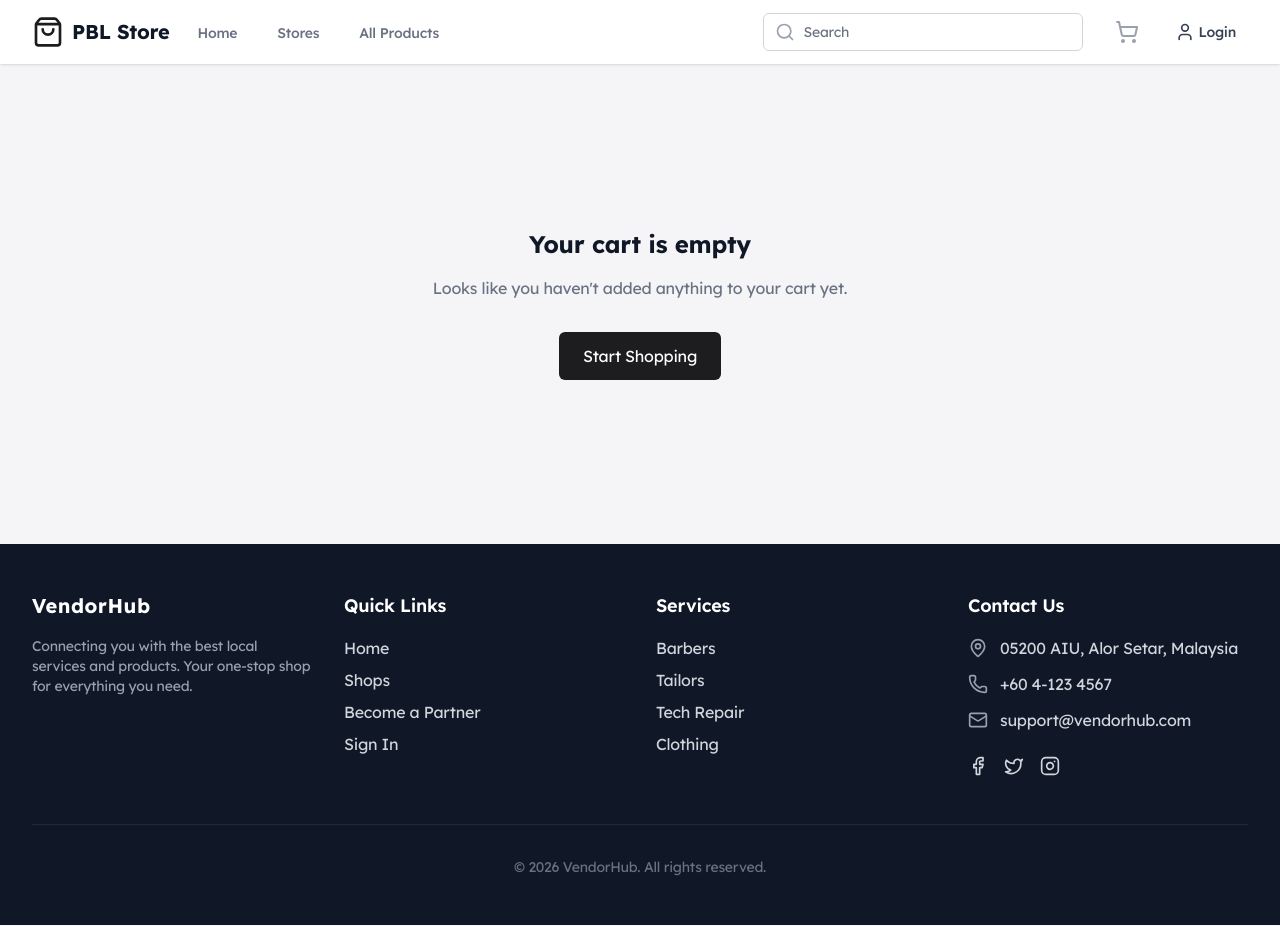
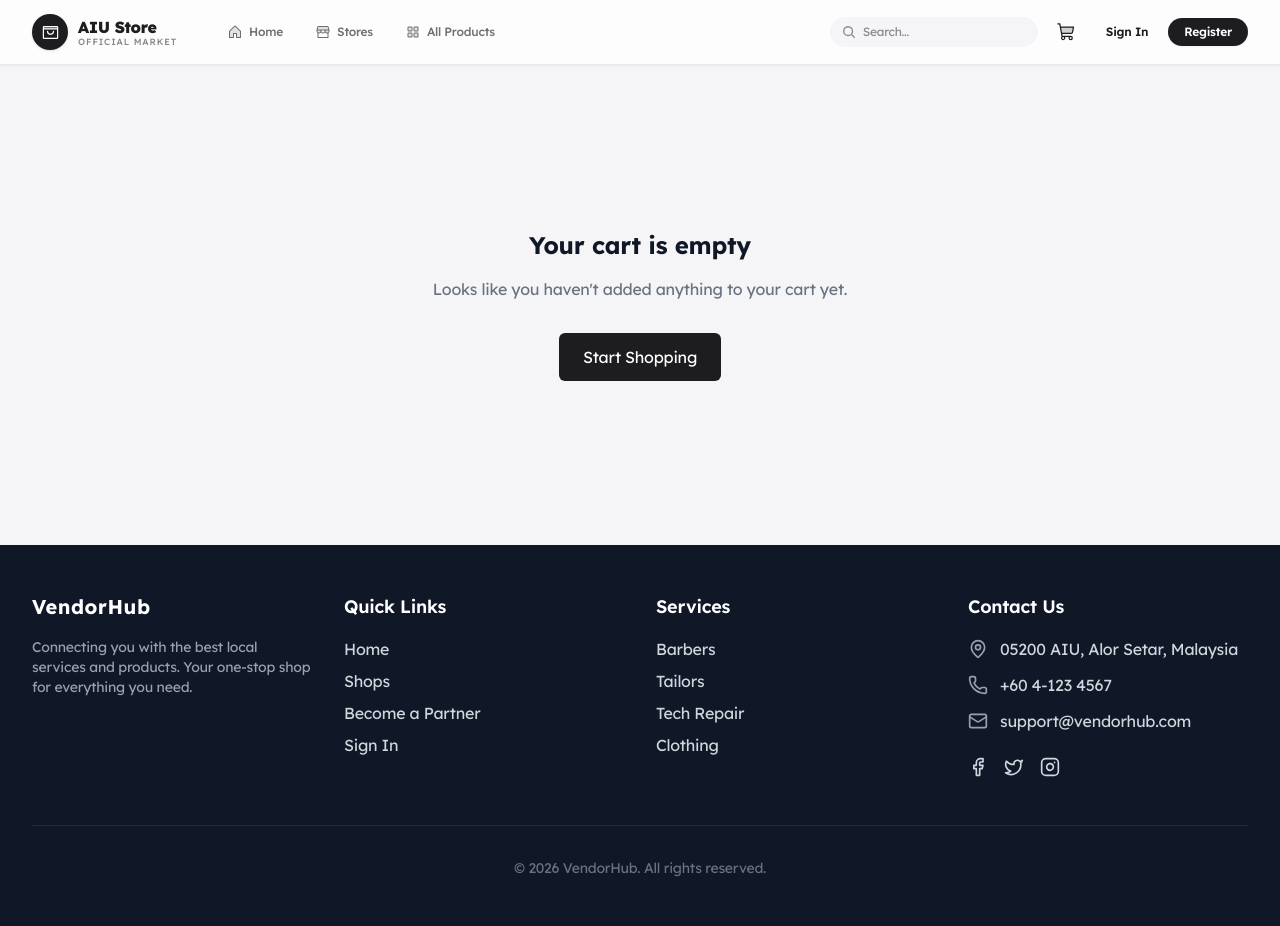
Before and after one commit to Mahiamk/PBL, a React (Vite) app in the folder frontend/: page /cart in a window 1280 px wide. Built offline with nearby package versions, Linux system fonts and the light colour scheme; no server answers.

Commit message:
feat(ui): update Navbar with Apple glassmorphism styling and navigation links

```diff
--- a/frontend/src/components/Navbar.jsx
+++ b/frontend/src/components/Navbar.jsx
@@ -1,21 +1,29 @@
 import React, { useState } from 'react';
-import { BrowserRouter as Router, Routes, Route, Link, useNavigate, useLocation } from 'react-router-dom';
+import { Link, useNavigate, useLocation } from 'react-router-dom';
 import { useAuth } from '../context/AuthContext';
 import { useCart } from '../context/CartContext';
-import { ShoppingBag, ShoppingCart, User, LogOut, Search, Menu, X } from 'lucide-react';
-
+import {
+  ShoppingBagOpen,
+  ShoppingCart,
+  UserCircle,
+  SignOut,
+  MagnifyingGlass,
+  List,
+  X,
+  Storefront,
+  SquaresFour,
+  House,
+} from '@phosphor-icons/react';
 
 const NavBar = () => {
   const { user, logout } = useAuth();
   const { cartCount, openCart } = useCart();
   const navigate = useNavigate();
+  const location = useLocation();
   const [searchQuery, setSearchQuery] = useState('');
   const [isMenuOpen, setIsMenuOpen] = useState(false);
 
-
-
-
-const handleSearch = (e) => {
+  const handleSearch = (e) => {
     e.preventDefault();
     if (searchQuery.trim()) {
       navigate(`/shop?q=${encodeURIComponent(searchQuery)}`);
@@ -24,140 +32,248 @@ const handleSearch = (e) => {
     }
   };
 
+  const isActive = (path) => {
+    if (path === '/') return location.pathname === '/';
+    return location.pathname.startsWith(path);
+  };
+
   return (
-    <nav className="bg-white shadow-sm sticky top-0 z-50">
+    <nav className="sticky top-0 z-50 backdrop-blur-xl bg-white/80 border-b border-[#e8e8ed] shadow-xs transition-all duration-300">
       <div className="max-w-7xl mx-auto px-4 sm:px-6 lg:px-8">
-        <div className="flex justify-between h-16">
-          <div className="flex items-center">
+        <div className="flex items-center justify-between h-16">
+          {/* Logo & Mobile Menu Button */}
+          <div className="flex items-center space-x-3">
             <button
               onClick={() => setIsMenuOpen(!isMenuOpen)}
-              className="inline-flex items-center justify-center p-2 rounded-md text-gray-400 hover:text-gray-500 hover:bg-gray-100 focus:outline-none focus:ring-2 focus:ring-inset focus:ring-primary md:hidden mr-2 transition-transform duration-200 active:scale-95"
+              className="inline-flex items-center justify-center p-2 rounded-full text-[#6e6e73] hover:text-[#1d1d1f] hover:bg-[#f5edf0] focus:outline-none transition-all duration-200 md:hidden active:scale-95"
+              aria-label="Toggle Navigation Menu"
             >
-              <div className="relative w-6 h-6">
-                <Menu
-                  className={`absolute inset-0 w-6 h-6 transition-all duration-300 transform ${
-                    isMenuOpen ? 'opacity-0 rotate-90 scale-0' : 'opacity-100 rotate-0 scale-100'
-                  }`}
-                />
-                <X
-                  className={`absolute inset-0 w-6 h-6 transition-all duration-300 transform ${
-                    isMenuOpen ? 'opacity-100 rotate-0 scale-100' : 'opacity-0 -rotate-90 scale-0'
-                  }`}
-                />
+              {isMenuOpen ? (
+                <X size={22} weight="bold" className="text-[#1d1d1f]" />
+              ) : (
+                <List size={22} weight="bold" className="text-[#1d1d1f]" />
+              )}
+            </button>
+
+            <Link to="/" className="flex items-center space-x-2.5 group">
+              <div className="w-9 h-9 rounded-full bg-[#1d1d1f] text-white flex items-center justify-center shadow-sm group-hover:scale-105 transition-transform duration-200">
+                <ShoppingBagOpen size={19} weight="duotone" />
               </div>
-            </button>
-            <Link to="/" className="flex-shrink-0 flex items-center">
-              <ShoppingBag className="h-8 w-8 text-primary" />
-              <span className="ml-2 text-xl font-bold text-gray-900 hidden sm:block">PBL Store</span>
+              <div className="flex flex-col">
+                <span className="text-base font-extrabold tracking-tight text-[#1d1d1f]">
+                  AIU Store
+                </span>
+                <span className="text-[9px] font-medium uppercase tracking-widest text-[#86868b] -mt-1 hidden sm:block">
+                  Official Market
+                </span>
+              </div>
             </Link>
-            <div className="hidden md:ml-6 md:flex md:space-x-8">
-              <Link to="/" className="border-transparent text-gray-500 hover:border-gray-300 hover:text-gray-700 inline-flex items-center px-1 pt-1 border-b-2 text-sm font-medium">
-                Home
+
+            {/* Desktop Navigation Links */}
+            <div className="hidden md:flex items-center space-x-1 ml-6">
+              <Link
+                to="/"
+                className={`flex items-center space-x-1.5 px-3.5 py-1.5 rounded-full text-xs font-medium transition-all duration-200 ${
+                  isActive('/')
+                    ? 'bg-[#f5edf0] text-[#1d1d1f] font-semibold'
+                    : 'text-[#6e6e73] hover:text-[#1d1d1f] hover:bg-[#f5f5f7]'
+                }`}
+              >
+                <House size={16} weight="duotone" />
+                <span>Home</span>
               </Link>
-              <Link to="/shops" className="border-transparent text-gray-500 hover:border-gray-300 hover:text-gray-700 inline-flex items-center px-1 pt-1 border-b-2 text-sm font-medium">
-                Stores
+              <Link
+                to="/shops"
+                className={`flex items-center space-x-1.5 px-3.5 py-1.5 rounded-full text-xs font-medium transition-all duration-200 ${
+                  isActive('/shops')
+                    ? 'bg-[#f5edf0] text-[#1d1d1f] font-semibold'
+                    : 'text-[#6e6e73] hover:text-[#1d1d1f] hover:bg-[#f5f5f7]'
+                }`}
+              >
+                <Storefront size={16} weight="duotone" />
+                <span>Stores</span>
               </Link>
-              <Link to="/shop" className="border-transparent text-gray-500 hover:border-gray-300 hover:text-gray-700 inline-flex items-center px-1 pt-1 border-b-2 text-sm font-medium">
-                All Products
+              <Link
+                to="/shop"
+                className={`flex items-center space-x-1.5 px-3.5 py-1.5 rounded-full text-xs font-medium transition-all duration-200 ${
+                  isActive('/shop')
+                    ? 'bg-[#f5edf0] text-[#1d1d1f] font-semibold'
+                    : 'text-[#6e6e73] hover:text-[#1d1d1f] hover:bg-[#f5f5f7]'
+                }`}
+              >
+                <SquaresFour size={16} weight="duotone" />
+                <span>All Products</span>
               </Link>
-              {user && user.role === 'customer' && (
-                <Link to="/customer" className="border-transparent text-gray-500 hover:border-gray-300 hover:text-gray-700 inline-flex items-center px-1 pt-1 border-b-2 text-sm font-medium">
-                  Dashboard
-                </Link>
-              )}
             </div>
           </div>
 
-          <div className="flex-1 flex items-center justify-center px-2 lg:ml-6 lg:justify-end">
-            <div className="max-w-lg w-full lg:max-w-xs">
-              <label htmlFor="search" className="sr-only">Search</label>
-              <div className="relative">
-                <div className="absolute inset-y-0 left-0 pl-3 flex items-center pointer-events-none">
-                  <Search className="h-5 w-5 text-gray-400" />
-                </div>
-                <form onSubmit={handleSearch}>
+          {/* Right Action Area: Compact Search, Cart, Dashboard & Profile */}
+          <div className="flex items-center space-x-1.5 sm:space-x-2.5">
+            {/* Compact Search Bar */}
+            <div className="hidden md:flex items-center w-40 lg:w-52">
+              <form onSubmit={handleSearch} className="w-full relative">
+                <div className="relative flex items-center">
+                  <MagnifyingGlass
+                    size={14}
+                    weight="bold"
+                    className="absolute left-3 text-[#86868b] pointer-events-none"
+                  />
                   <input
-                    id="search"
-                    name="search"
-                    className="block w-full pl-10 pr-3 py-2 border border-gray-300 rounded-md leading-5 bg-white placeholder-gray-500 focus:outline-none focus:placeholder-gray-400 focus:ring-1 focus:ring-primary focus:border-primary sm:text-sm"
-                    placeholder="Search"
                     type="search"
                     value={searchQuery}
                     onChange={(e) => setSearchQuery(e.target.value)}
+                    placeholder="Search..."
+                    className="w-full pl-8 pr-3 py-1.5 text-xs bg-[#f5f5f7] hover:bg-[#f0eaed] focus:bg-white text-[#1d1d1f] placeholder:text-[#86868b] rounded-full border border-transparent focus:border-[#dfd5da] focus:ring-2 focus:ring-[#1d1d1f]/5 outline-none transition-all duration-200"
                   />
-                </form>
-              </div>
+                </div>
+              </form>
             </div>
-          </div>
 
-          <div className="flex items-center space-x-4 ml-4">
-            <button onClick={openCart} className="p-2 rounded-full text-gray-400 hover:text-gray-500 relative">
-              <ShoppingCart className="h-6 w-6" />
+            {/* Cart Button */}
+            <button
+              onClick={openCart}
+              className="relative p-2 rounded-full text-[#1d1d1f] hover:bg-[#f5edf0] transition-all duration-200 active:scale-95"
+              aria-label="Shopping Cart"
+              title="Shopping Cart"
+            >
+              <ShoppingCart size={20} weight="duotone" />
               {cartCount > 0 && (
-                <span className="absolute top-0 right-0 inline-flex items-center justify-center px-2 py-1 text-xs font-bold leading-none text-white transform translate-x-1/4 -translate-y-1/4 bg-red-600 rounded-full">
+                <span className="absolute -top-0.5 -right-0.5 inline-flex items-center justify-center min-w-[18px] h-4.5 px-1 text-[10px] font-bold leading-none text-white bg-[#8e6e7d] rounded-full shadow-xs">
                   {cartCount}
                 </span>
               )}
             </button>
 
+            {/* Dashboard Link on Right Side */}
+            {user && (
+              <Link
+                to={user.role === 'admin' ? '/admin' : user.role === 'vendor' ? '/vendor' : '/customer'}
+                className={`hidden sm:flex items-center space-x-1.5 px-3 py-1.5 rounded-full text-xs font-medium transition-all duration-200 ${
+                  isActive('/customer') || isActive('/vendor') || isActive('/admin')
+                    ? 'bg-[#f5edf0] text-[#1d1d1f] font-semibold'
+                    : 'text-[#6e6e73] hover:text-[#1d1d1f] hover:bg-[#f5f5f7] border border-[#e8e8ed]'
+                }`}
+              >
+                <SquaresFour size={15} weight="duotone" className="text-[#8e6e7d]" />
+                <span>Dashboard</span>
+              </Link>
+            )}
+
             {user ? (
-              <div className="flex items-center space-x-2">
+              <div className="flex items-center space-x-1 sm:space-x-1.5 pl-1 sm:pl-2 border-l border-[#e8e8ed]">
                 <Link
                   to={user.role === 'admin' ? '/admin' : user.role === 'vendor' ? '/vendor' : '/customer'}
-                  className="p-2 rounded-full text-gray-400 hover:text-gray-500"
-                  title="Profile"
+                  className="flex items-center space-x-1.5 px-2 py-1.5 rounded-full text-[#1d1d1f] hover:bg-[#f5edf0] transition-all duration-200"
+                  title="My Account"
                 >
-                  <User className="h-6 w-6" />
+                  <UserCircle size={22} weight="duotone" className="text-[#8e6e7d]" />
+                  <span className="text-xs font-medium hidden md:inline">
+                    {user.first_name || 'Account'}
+                  </span>
                 </Link>
-                <button onClick={logout} className="p-2 rounded-full text-gray-400 hover:text-gray-500" title="Sign Out">
-                  <LogOut className="h-6 w-6" />
+                <button
+                  onClick={logout}
+                  className="p-1.5 text-[#86868b] hover:text-[#1d1d1f] hover:bg-[#f5f5f7] rounded-full transition-colors"
+                  title="Sign Out"
+                >
+                  <SignOut size={18} />
                 </button>
               </div>
             ) : (
-              <Link to="/login" className="flex items-center space-x-1 px-3 py-2 rounded-md text-sm font-medium text-gray-700 hover:text-primary hover:bg-gray-50 transition-colors">
-                <User className="h-5 w-5" />
-                <span>Login</span>
-              </Link>
+              <div className="flex items-center space-x-2">
+                <Link
+                  to="/login"
+                  className="text-xs font-semibold px-3 py-1.5 text-[#1d1d1f] hover:text-black transition-colors"
+                >
+                  Sign In
+                </Link>
+                <Link
+                  to="/select-user-type"
+                  className="text-xs font-semibold px-4 py-1.5 bg-[#1d1d1f] hover:bg-[#333336] text-white rounded-full transition-all shadow-xs"
+                >
+                  Register
+                </Link>
+              </div>
             )}
           </div>
         </div>
       </div>
 
-      {/* Mobile menu with transition */}
+      {/* Mobile Menu */}
       <div
-        className={`md:hidden transition-all duration-300 ease-in-out overflow-hidden ${
-          isMenuOpen ? 'max-h-64 opacity-100' : 'max-h-0 opacity-0'
+        className={`md:hidden overflow-hidden transition-all duration-300 ${
+          isMenuOpen ? 'max-h-96 border-b border-[#e8e8ed] bg-white' : 'max-h-0'
         }`}
       >
-        <div className="pt-2 pb-3 space-y-1 bg-white shadow-lg rounded-b-lg mx-4 mb-4 border border-t-0 border-gray-100">
+        <div className="px-4 pt-2 pb-6 space-y-2">
+          {/* Mobile Search */}
+          <form onSubmit={handleSearch} className="mb-4">
+            <div className="relative">
+              <MagnifyingGlass
+                size={16}
+                className="absolute left-3.5 top-1/2 -translate-y-1/2 text-[#86868b]"
+              />
+              <input
+                type="text"
+                placeholder="Search products & services..."
+                value={searchQuery}
+                onChange={(e) => setSearchQuery(e.target.value)}
+                className="w-full pl-9 pr-4 py-2 bg-[#f5f5f7] text-xs text-[#1d1d1f] placeholder:text-[#86868b] rounded-full outline-none"
+              />
+            </div>
+          </form>
+
           <Link
             to="/"
             onClick={() => setIsMenuOpen(false)}
-            className="block pl-3 pr-4 py-3 border-l-4 border-transparent text-base font-medium text-gray-600 hover:bg-gray-50 hover:border-primary hover:text-primary transition-colors"
+            className={`flex items-center space-x-3 px-4 py-2.5 rounded-2xl text-xs font-medium transition-all ${
+              isActive('/')
+                ? 'bg-[#f5edf0] text-[#1d1d1f] font-semibold'
+                : 'text-[#6e6e73] hover:bg-[#f5f5f7]'
+            }`}
           >
-            Home
+            <House size={18} weight="duotone" />
+            <span>Home</span>
           </Link>
+
+          <Link
+            to="/shop"
+            onClick={() => setIsMenuOpen(false)}
+            className={`flex items-center space-x-3 px-4 py-2.5 rounded-2xl text-xs font-medium transition-all ${
+              isActive('/shop')
+                ? 'bg-[#f5edf0] text-[#1d1d1f] font-semibold'
+                : 'text-[#6e6e73] hover:bg-[#f5f5f7]'
+            }`}
+          >
+            <ShoppingBagOpen size={18} weight="duotone" />
+            <span>All Products</span>
+          </Link>
+
           <Link
             to="/shops"
             onClick={() => setIsMenuOpen(false)}
-            className="block pl-3 pr-4 py-3 border-l-4 border-transparent text-base font-medium text-gray-600 hover:bg-gray-50 hover:border-primary hover:text-primary transition-colors"
+            className={`flex items-center space-x-3 px-4 py-2.5 rounded-2xl text-xs font-medium transition-all ${
+              isActive('/shops')
+                ? 'bg-[#f5edf0] text-[#1d1d1f] font-semibold'
+                : 'text-[#6e6e73] hover:bg-[#f5f5f7]'
+            }`}
           >
-            Stores
+            <Storefront size={18} weight="duotone" />
+            <span>Campus Stores</span>
           </Link>
-          <Link
-            to="/shop"
-            onClick={() => setIsMenuOpen(false)}
-            className="block pl-3 pr-4 py-3 border-l-4 border-transparent text-base font-medium text-gray-600 hover:bg-gray-50 hover:border-primary hover:text-primary transition-colors"
-          >
-            All Products
-          </Link>
-          {user && user.role === 'customer' && (
+
+          {user && (
             <Link
-              to="/customer"
+              to={user.role === 'admin' ? '/admin' : user.role === 'vendor' ? '/vendor' : '/customer'}
               onClick={() => setIsMenuOpen(false)}
-              className="block pl-3 pr-4 py-3 border-l-4 border-transparent text-base font-medium text-gray-600 hover:bg-gray-50 hover:border-primary hover:text-primary transition-colors"
+              className={`flex items-center space-x-3 px-4 py-2.5 rounded-2xl text-xs font-medium transition-all ${
+                isActive('/customer')
+                  ? 'bg-[#f5edf0] text-[#1d1d1f] font-semibold'
+                  : 'text-[#6e6e73] hover:bg-[#f5f5f7]'
+              }`}
             >
-              Dashboard
+              <SquaresFour size={18} weight="duotone" />
+              <span>Dashboard</span>
             </Link>
           )}
         </div>
```
